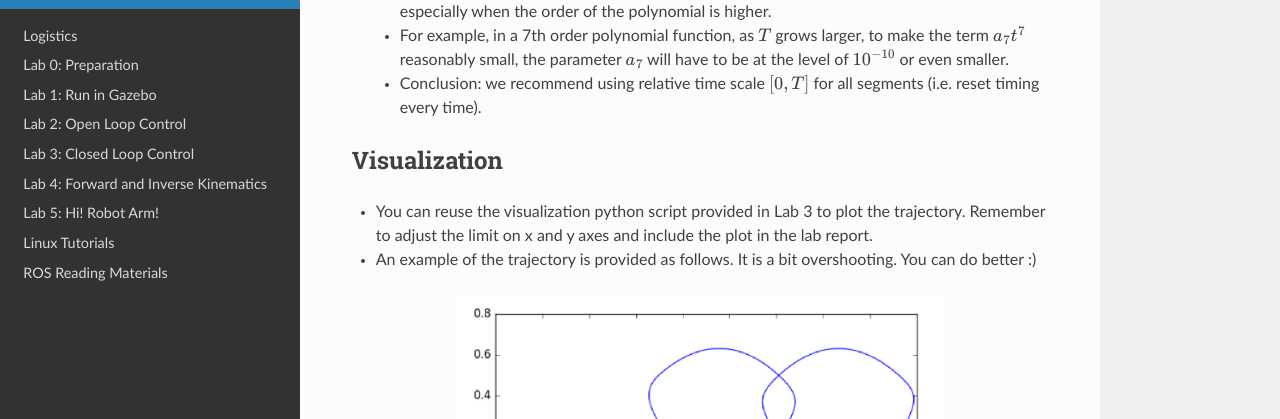
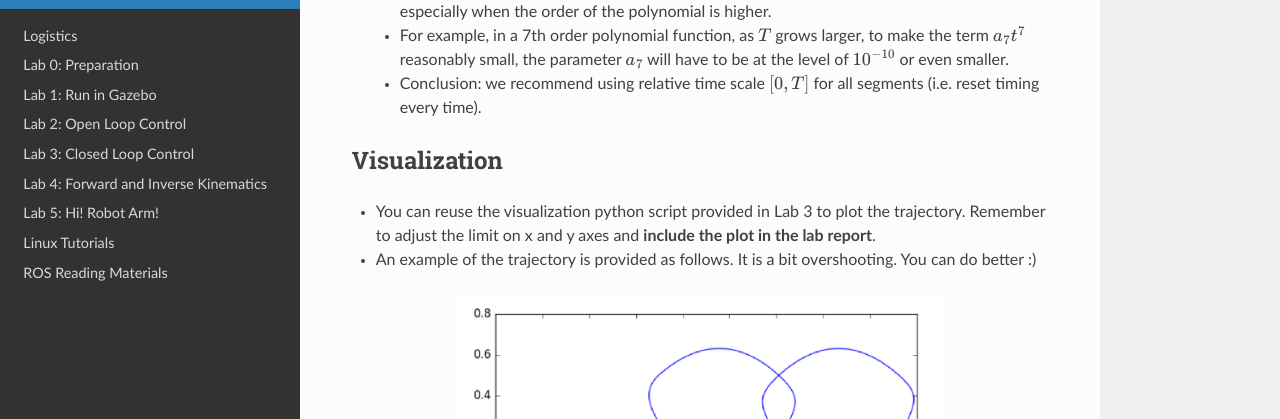
Before and after one commit to UCR-Robotics/ee144, a Sphinx documentation site: the page built from docs/lab6.rst, in a window 1280 px wide and 900 px high, scrolled down 3218 px. Shown: the part 100-519 px from the top of the window. Built offline with Sphinx 7.4.7 and the Read the Docs theme 2.0.0, drawn with Linux system fonts in a browser that asks for light colours; some of the changed lines change nothing that is shown; some of the changed text lies outside the part shown.

Commit message:
Update lab6.rst

```diff
--- a/docs/lab6.rst
+++ b/docs/lab6.rst
@@ -21,7 +21,7 @@
 
 #. Demo: not required
 
-#. Due time: 5:00pm, Nov 15, Monday
+#. Due time: 5:00pm, Nov 12, Saturday
 
 #. Files to submit:
 
@@ -64,7 +64,7 @@
 
   .. code-block:: bash
 
-    roscd ee144f21/scripts
+    roscd ee144f22/scripts
     touch trajectory_generation.py
     gedit trajectory_generation.py
 
@@ -200,7 +200,7 @@
 -------------
 
 - You can reuse the visualization python script provided in Lab 3 to plot the trajectory.
-  Remember to adjust the limit on x and y axes and include the plot in the lab report.
+  Remember to adjust the limit on x and y axes and **include the plot in the lab report**.
 
 - An example of the trajectory is provided as follows.
   It is a bit overshooting. You can do better :)
```
